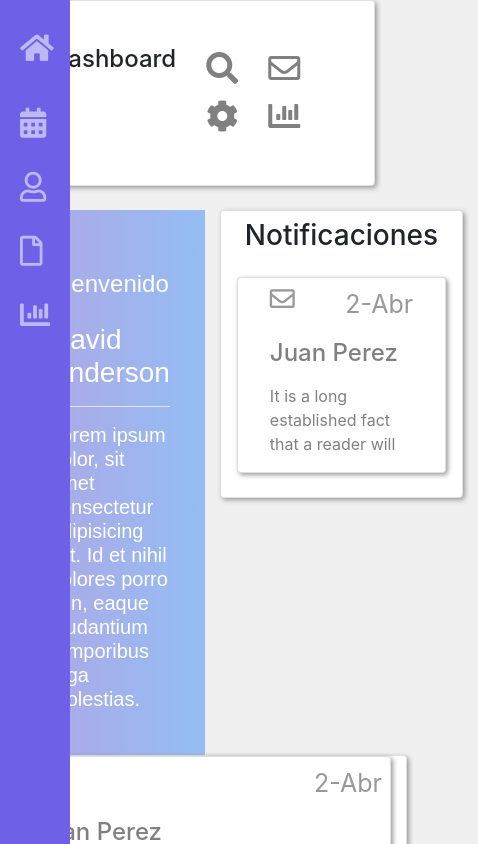
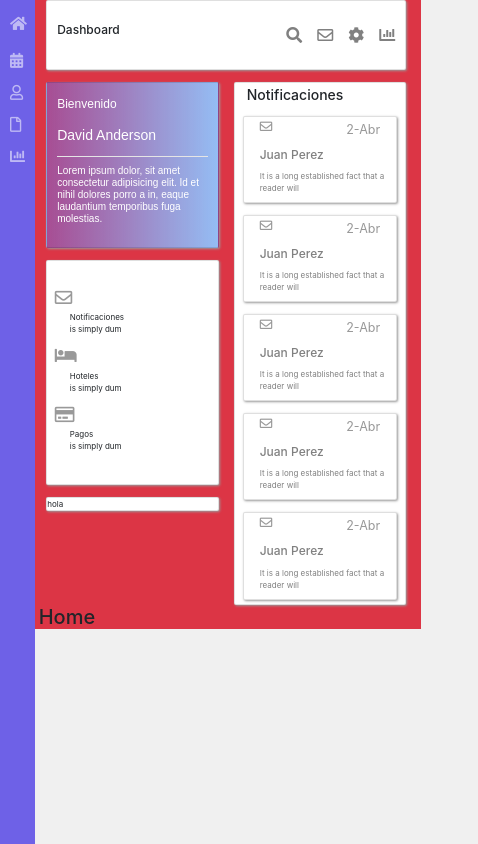
Before and after one commit to javieraizq88/postulacion-Frenon, a React (Create React App) app: page / in a window 390 px wide. Shown: the top 844 px of the page, 478 px wide, since content can reach past the window. Built offline with nearby package versions, Linux system fonts and the light colour scheme.

Commit message:
responsive

```diff
--- a/src/App.css
+++ b/src/App.css
@@ -40,6 +40,13 @@ body{
 }
 
 
+/* Home */
+
+#home{
+  margin-left: 8%;
+zoom: 1.21;
+}
+
 /* dashboard */
 
 #dashboard{
@@ -60,6 +67,7 @@ body{
   font-size: 18px;
   box-sizing: border-box;
 }
+
 hr{
     height: 5px;
     background-color: white;
@@ -90,3 +98,44 @@ hr{
 #nombre-mensaje{
   color: grey;
 }
+
+#dibujo-card-mitad-izq{
+  font-size: 35px;
+  color: #999;
+  padding: 0;
+}
+
+#notificaciones {
+  border-bottom: blue 1px solid;
+  margin-left: 20px;
+}
+
+#notificaciones p,
+#hoteles p,
+#pagos p{
+  padding-left: 30px;
+}
+
+#hoteles,
+#pagos {
+    border-bottom: blue 1px solid;
+}
+
+
+
+@media (max-width:720px){
+
+  .sidenav{
+    zoom: 0.5;
+  }
+
+  #home{
+      zoom: 0.5;
+  }
+
+  #container-izq{
+    justify-content: none;
+    display: none;
+  }
+
+}
--- a/src/views/home.jsx
+++ b/src/views/home.jsx
@@ -5,12 +5,12 @@ const Home = props => {
         <>
 
 
-            <div id="home">
-                <div className="container">
+            <div  className="bg-dark">
+                <div id="home"   className="container bg-danger">
 
                     {/* container superior dashboard */}
-                    <div className="">
-                        <div id="dashboard" className=" mb-4 card col-md-12">
+                    <div className=" col-md-12">
+                        <div id="dashboard" className=" mb-4 card">
                             <div className="card-body">
                                 <div className="mt-4 mb-4 cardSupIzq d-flex justify-content-between">
                                     <h4>Dashboard</h4>
@@ -33,22 +33,52 @@ const Home = props => {
                         </div>
                     </div>
 
-                    <div className="d-flex justify-content-between">
+                    <div id="container-izq" className=" d-flex justify-content-between">
                         {/* container izquierda */}
-                        <div id="card-usuario" className="col-md-8">
-                            <div className="mt-4 card-body">
-                                <h4 className="mt-3">Bienvenido</h4>
+                        <div className="col-md-8 col-sm-12">
+                            <div id="card-usuario" className="card mb-4 card-body">
+                                <h4 className="mt-2">Bienvenido</h4>
                                 <h3 className="mt-4">David Anderson</h3>
                                 <hr />
                                 <h5 className="mb-4">Lorem ipsum dolor, sit amet consectetur adipisicing elit. Id et nihil dolores porro a in, eaque laudantium temporibus fuga molestias.</h5>
                             </div>
+
+                            <div className="col-sm-12 card mb-4 justify-content-between">
+                                <div className="card-group mb-4 mt-4 justify-content-between">
+                                    <span id="notificaciones" className="card-group">
+                                        <div id="dibujo-card-mitad-izq" className="col-md-2">
+                                            <i class="far fa-envelope"></i>
+                                        </div>
+                                        <p className="col-md-10">Notificaciones<br /> is simply dum</p>
+                                    </span>
+
+                                    <span id="hoteles" className="card-group">
+                                        <div id="dibujo-card-mitad-izq" className="col-md-2">
+                                            <i class="fas fa-bed"></i>
+                                        </div>
+                                        <p className="col-md-10">Hoteles <br /> is simply dum</p>
+                                    </span>
+                                    <span id="pagos" className="mr-3 card-group">
+                                        <div id="dibujo-card-mitad-izq" className="col-md-2">
+                                            <i class="far fa-credit-card"></i>
+                                        </div>
+                                        <p className="col-md-10">Pagos <br /> is simply dum</p>
+                                    </span>
+                                </div>
+
+                            </div>
+
+                            <div className="card mb-4">
+                                hola
+                            </div>
+
                         </div>
 
                         {/* container derecha */}
-                        <div className="col-md-4 ">
+                        <div className="col-md-4 col-sm-12 ">
                             <div className="card bg-white">
                                 <h3 className="mt-2 pl-4 pr-4">Notificaciones</h3>
-                                <div className="card mb-4 mr-3 ml-3 mt-3 pl-4 pr-4">
+                                <div className="card mb-2 mr-3 ml-3 mt-3 pl-4 pr-4">
                                     <div id="iconos-notificaciones" className=" mt-2 ml-2 d-flex justify-content-between">
                                         <i class="far fa-envelope"></i>
                                         <p className="mr-2">2-Abr</p>
@@ -57,19 +87,7 @@ const Home = props => {
                                     <p id="nombre-mensaje" className="ml-2 mt-2">It is a long established fact that a reader will</p>
                                 </div>
 
-                            </div>
-                        </div>
-
-                    </div>
-
-                    <div className="row">
-                        <div className="row">
-                            <div className="card-group">
-                                <div className="col-md-1 mr-4"></div> {/* Margen */}
-
-                                <div className=" card  ml-4 col-md-2  ">
-
-                                    <div className="card mb-4">
+                                <div className="card mb-2 mr-3 ml-3 mt-3 pl-4 pr-4">
                                     <div id="iconos-notificaciones" className=" mt-2 ml-2 d-flex justify-content-between">
                                         <i class="far fa-envelope"></i>
                                         <p className="mr-2">2-Abr</p>
@@ -77,7 +95,8 @@ const Home = props => {
                                     <h4 id="nombre-mensaje" className="ml-2">Juan Perez</h4>
                                     <p id="nombre-mensaje" className="ml-2 mt-2">It is a long established fact that a reader will</p>
                                 </div>
-                                    <div className="card mb-4">
+
+                                <div className="card mb-2 mr-3 ml-3 mt-3 pl-4 pr-4">
                                     <div id="iconos-notificaciones" className=" mt-2 ml-2 d-flex justify-content-between">
                                         <i class="far fa-envelope"></i>
                                         <p className="mr-2">2-Abr</p>
@@ -85,7 +104,17 @@ const Home = props => {
                                     <h4 id="nombre-mensaje" className="ml-2">Juan Perez</h4>
                                     <p id="nombre-mensaje" className="ml-2 mt-2">It is a long established fact that a reader will</p>
                                 </div>
-                                    <div className="card mb-4">
+
+                                <div className="card mb-2 mr-3 ml-3 mt-3 pl-4 pr-4">
+                                    <div id="iconos-notificaciones" className=" mt-2 ml-2 d-flex justify-content-between">
+                                        <i class="far fa-envelope"></i>
+                                        <p className="mr-2">2-Abr</p>
+                                    </div>
+                                    <h4 id="nombre-mensaje" className="ml-2">Juan Perez</h4>
+                                    <p id="nombre-mensaje" className="ml-2 mt-2">It is a long established fact that a reader will</p>
+                                </div>
+
+                                <div className="card mb-2 mr-3 ml-3 mt-3 pl-4 pr-4">
                                     <div id="iconos-notificaciones" className=" mt-2 ml-2 d-flex justify-content-between">
                                         <i class="far fa-envelope"></i>
                                         <p className="mr-2">2-Abr</p>
@@ -95,8 +124,10 @@ const Home = props => {
                                 </div>
                             </div>
                         </div>
+
                     </div>
-                    </div>
+
+
                     <h1>Home</h1>
                 </div>
             </div>
```
Lines whose indentation alone changed are shown as unchanged.
